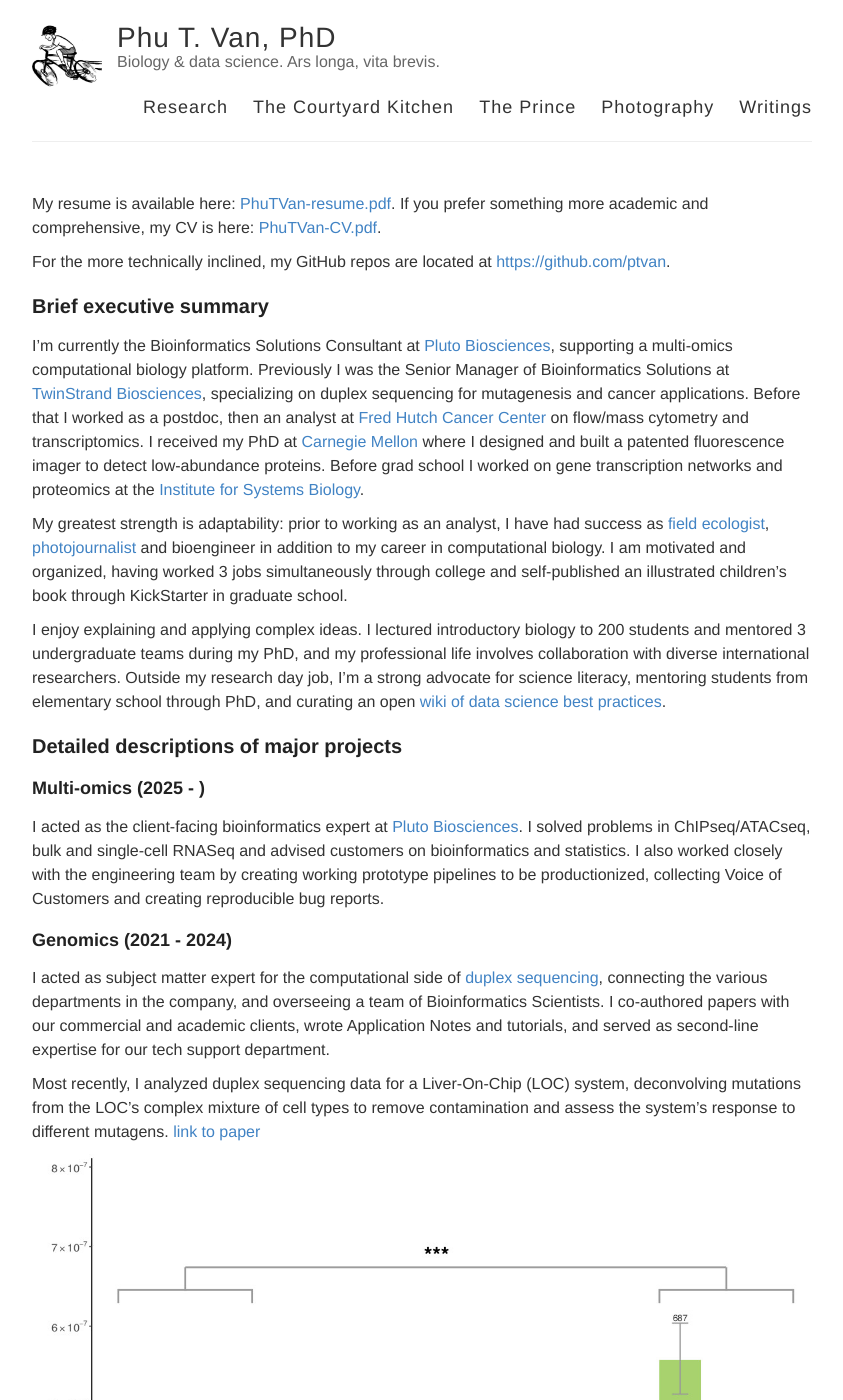
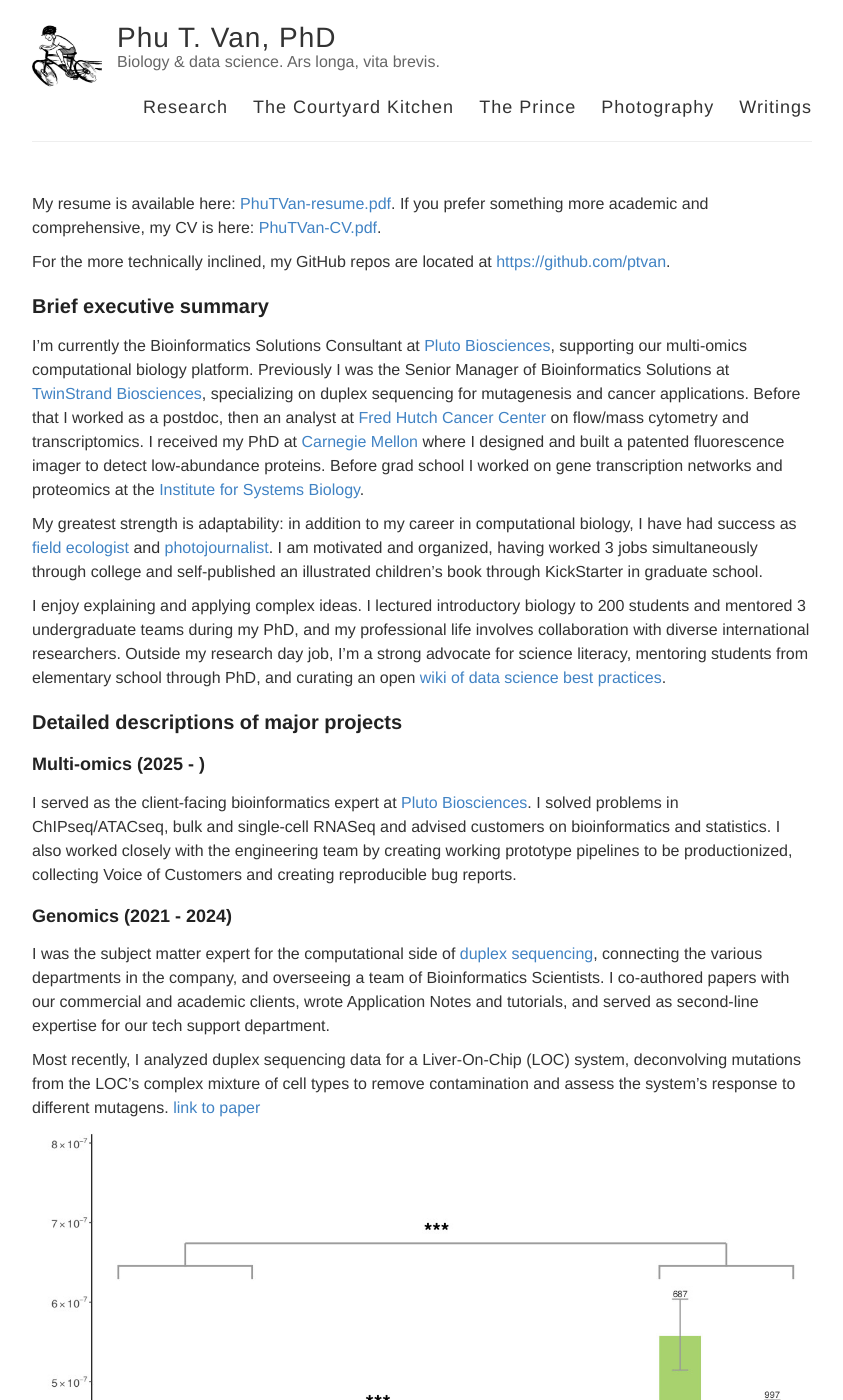
Before and after one commit to ptvan/ptvan.github.io, a Jekyll site: the page built from research.md, in a window 1280 px wide and 1400 px high. Shown: the whole window, without its empty margins (218-1061 px from the left). Built offline with Jekyll 4.4.1, drawn with Linux system fonts in a browser that asks for light colours.

Commit message:
Update research.md
minor edits

```diff
--- a/research.md
+++ b/research.md
@@ -10,9 +10,9 @@ For the more technically inclined, my GitHub repos are located at [https://githu
 
 ## Brief executive summary
 
-I'm currently the Bioinformatics Solutions Consultant at [Pluto Biosciences](https://pluto.bio), supporting a multi-omics computational biology platform. Previously I was the Senior Manager of Bioinformatics Solutions at [TwinStrand Biosciences](https://twinstrandbio.com/), specializing on duplex sequencing for mutagenesis and cancer applications. Before that I worked as a postdoc, then an analyst at [Fred Hutch Cancer Center](https://www.fredhutch.org/en/research/divisions/vaccine-infectious-disease-division.html) on flow/mass cytometry and transcriptomics. I received my PhD at [Carnegie Mellon](https://cmu.edu/bio) where I designed and built a patented fluorescence imager to detect low-abundance proteins. Before grad school I worked on gene transcription networks and proteomics at the [Institute for Systems Biology](https://baliga.systemsbiology.net/).
+I'm currently the Bioinformatics Solutions Consultant at [Pluto Biosciences](https://pluto.bio), supporting our multi-omics computational biology platform. Previously I was the Senior Manager of Bioinformatics Solutions at [TwinStrand Biosciences](https://twinstrandbio.com/), specializing on duplex sequencing for mutagenesis and cancer applications. Before that I worked as a postdoc, then an analyst at [Fred Hutch Cancer Center](https://www.fredhutch.org/en/research/divisions/vaccine-infectious-disease-division.html) on flow/mass cytometry and transcriptomics. I received my PhD at [Carnegie Mellon](https://cmu.edu/bio) where I designed and built a patented fluorescence imager to detect low-abundance proteins. Before grad school I worked on gene transcription networks and proteomics at the [Institute for Systems Biology](https://baliga.systemsbiology.net/).
 
-My greatest strength is adaptability: prior to working as an analyst, I have had success as [field ecologist](https://www.fs.usda.gov/colville), [photojournalist](https://makingtheprince.blogspot.com/2013/11/meet-author.html) and bioengineer in addition to my career in computational biology. I am motivated and organized, having worked 3 jobs simultaneously through college and self-published an illustrated children's book through KickStarter in graduate school.
+My greatest strength is adaptability: in addition to my career in computational biology, I have had success as [field ecologist](https://www.fs.usda.gov/colville) and [photojournalist](https://makingtheprince.blogspot.com/2013/11/meet-author.html). I am motivated and organized, having worked 3 jobs simultaneously through college and self-published an illustrated children's book through KickStarter in graduate school.
 
 I enjoy explaining and applying complex ideas. I lectured introductory biology to 200 students and mentored 3 undergraduate teams during my PhD, and my professional life involves collaboration with diverse international researchers. Outside my research day job, I'm a strong advocate for science literacy, mentoring students from elementary school through PhD, and curating an open [wiki of data science best practices](https://sciwiki.fredhutch.org).
 
@@ -20,11 +20,11 @@ I enjoy explaining and applying complex ideas. I lectured introductory biology t
 
 ### Multi-omics (2025 - )
 
-I acted as the client-facing bioinformatics expert at [Pluto Biosciences](https://pluto.bio). I solved problems in ChIPseq/ATACseq, bulk and single-cell RNASeq and advised customers on bioinformatics and statistics. I also worked closely with the engineering team by creating working prototype pipelines to be productionized, collecting Voice of Customers and creating reproducible bug reports.
+I served as the client-facing bioinformatics expert at [Pluto Biosciences](https://pluto.bio). I solved problems in ChIPseq/ATACseq, bulk and single-cell RNASeq and advised customers on bioinformatics and statistics. I also worked closely with the engineering team by creating working prototype pipelines to be productionized, collecting Voice of Customers and creating reproducible bug reports.
 
 ### Genomics (2021 - 2024)
 
-I acted as subject matter expert for the computational side of [duplex sequencing](https://twinstrandbio.com/technology/), connecting the various departments in the company, and overseeing a team of Bioinformatics Scientists. I co-authored papers with our commercial and academic clients, wrote Application Notes and tutorials, and served as second-line expertise for our tech support department.
+I was the subject matter expert for the computational side of [duplex sequencing](https://twinstrandbio.com/technology/), connecting the various departments in the company, and overseeing a team of Bioinformatics Scientists. I co-authored papers with our commercial and academic clients, wrote Application Notes and tutorials, and served as second-line expertise for our tech support department.
 
 Most recently, I analyzed duplex sequencing data for a Liver-On-Chip (LOC) system, deconvolving mutations from the LOC's complex mixture of cell types to remove contamination and assess the system's response to different mutagens. [link to paper](https://www.sciencedirect.com/science/article/abs/pii/S138357182400038X)
 
```
